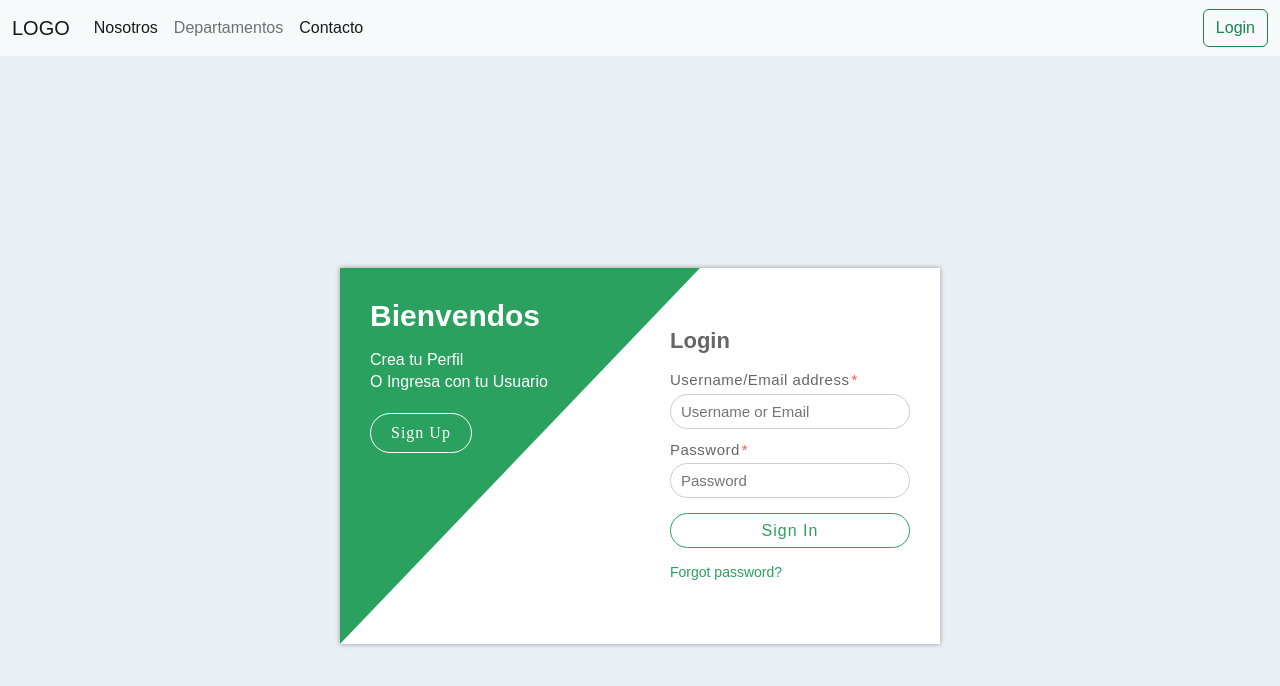
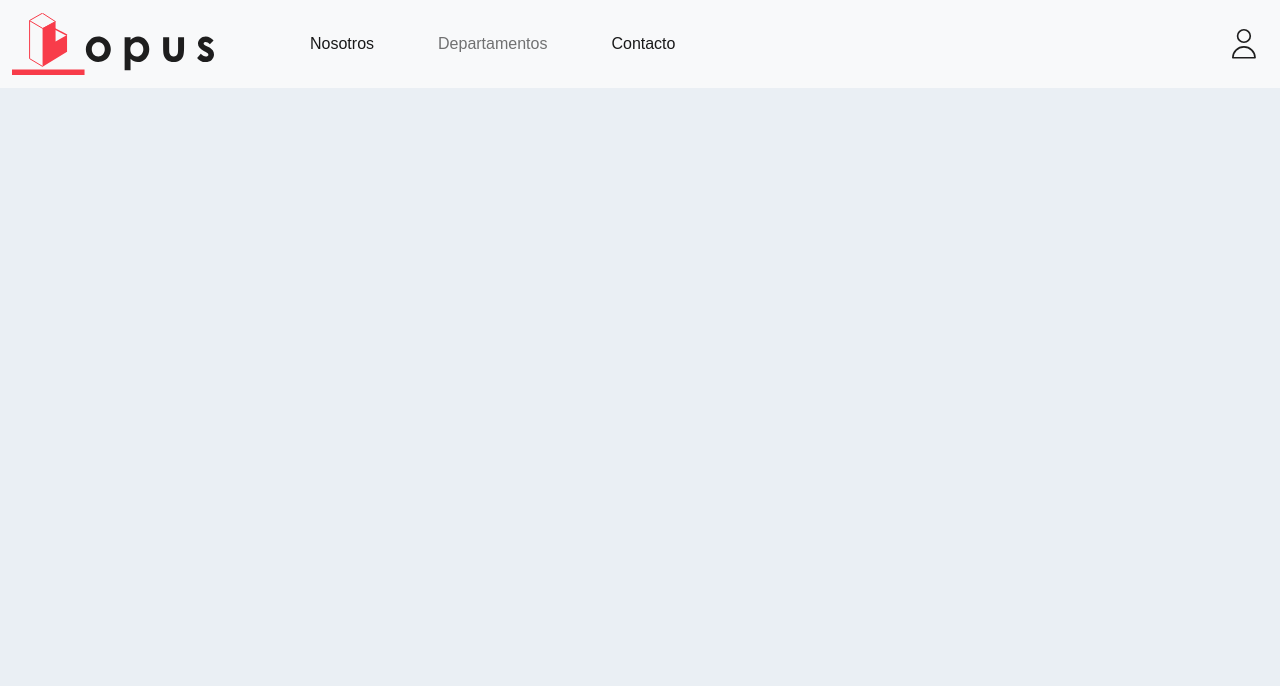
Before and after one commit to MarcosSWeis/opus, a React (Create React App) app in the folder frontend/: page / in a window 1280 px wide. Shown: the top 686 px of the page. Built offline with nearby package versions, Linux system fonts and the light colour scheme.

Commit message:
Completamos Navbar y formulario de logeo

```diff
--- a/frontend/src/App.css
+++ b/frontend/src/App.css
@@ -1,11 +1,3 @@
-/* .App {
-  text-align: center;
-}
-
-.App-logo {
-  height: 40vmin;
-  pointer-events: none;
-} */
 
 *{
     box-sizing: border-box;
@@ -48,13 +40,14 @@ body{
 .login .col-left{
     width: 60%;
     clip-path: polygon(0 0, 0% 100%, 100% 0 );
-    background: #2aa15f;
+    background: #F83C4A;
 }
 .login .col-right{
     padding: 60px 30px;
     width: 50%;
     margin-left: -10%;
 }
+
 
 @media(max-width: 575px){
     .login .contenedor{
@@ -63,16 +56,15 @@ body{
     }
     .login .col-left,
     .login .col-right{
-      width: 100%;
-      margin: 0;
-      clip-path: none;
+        width: 100%;
+        margin: 0;
+        clip-path: none;
     }
     .login .col-right{
         padding: 30px;
     }
 
 }
-
 
 .login .login-text{
     position: relative;
@@ -106,8 +98,18 @@ body{
     box-shadow: inset 0 0 0 0 #ffffff;
     transition: .3s;
 }
+
+.botonLogin{
+    border: none;
+
+}
+
+.botonLogin img{
+    width: 1.5rem;
+
+}
 .login .login-text .boton:hover{
-    color: #2aa15f;
+    color: #F83C4A;
     box-shadow: inset 150px 0 0 0  #ffffff;
 }
 
@@ -132,7 +134,7 @@ body{
     padding-top: 3px;
 }
 .login .login-form p a{
-    color: #2aa15f;
+    color: #F83C4A;
     font-size: 14px;
     text-decoration: none;
 }
@@ -167,48 +169,18 @@ body{
     display: inline-block;
     width: 100%;
     margin-top: 5px;
-    color: #2aa15f;
+    color: #F83C4A;
     font-size: 16px;
     letter-spacing: 1px;
     cursor: pointer;
     background: transparent;
-    border: 1px solid #2aa15f;
+    border: 1px solid #F83C4A;
     border-radius: 30px;
-    box-shadow: inset 0 0 0 0 #2aa15f;
+    box-shadow: inset 0 0 0 0 #F83C4A;
     transition: .3s;
 }
 .login .login-form button:hover,
 .login .login-form input[type=submit]:hover{
     color: #ffffff;
-    box-shadow: inset 250px 0 0 0 #2aa15f;
+    box-shadow: inset 250px 0 0 0 #F83C4A;
 }
-
-/* @media (prefers-reduced-motion: no-preference) {
-  .App-logo {
-    animation: App-logo-spin infinite 20s linear;
-  }
-}
-
-.App-header {
-  background-color: #282c34;
-  min-height: 100vh;
-  display: flex;
-  flex-direction: column;
-  align-items: center;
-  justify-content: center;
-  font-size: calc(10px + 2vmin);
-  color: white;
-}
-
-.App-link {
-  color: #61dafb;
-}
-
-@keyframes App-logo-spin {
-  from {
-    transform: rotate(0deg);
-  }
-  to {
-    transform: rotate(360deg);
-  }
-} */
--- a/frontend/src/App.js
+++ b/frontend/src/App.js
@@ -9,21 +9,8 @@ function App() {
 
       < Navbar/>
 
-      <LoginForm/>
-      {/* <header className="App-header">
-        <img src={logo} className="App-logo" alt="logo" />
-        <p>
-          Edit <code>src/App.js</code> and save to reload.
-        </p>
-        <a
-          className="App-link"
-          href="https://reactjs.org"
-          target="_blank"
-          rel="noopener noreferrer"
-        >
-          Learn React
-        </a>
-      </header> */}
+      {/* <LoginForm/> */}
+
     </div>
   );
 }
--- a/frontend/src/components/navbar.jsx
+++ b/frontend/src/components/navbar.jsx
@@ -1,29 +1,30 @@
 import React  from "react";
-
+import Logo from "../imgNavBar/logoH.svg"
+import Usuario from "../imgNavBar/usuario.svg"
 
 const Navbar  = () => {
     return (
         <>
                     <nav class="navbar navbar-expand-lg bg-light">
                                     <div class="container-fluid">
-                                                <a class="navbar-brand" href="#">LOGO</a>
+                                                <a class="navbar-brand" href="#"> <img src={Logo} alt="" /></a>
                                                 <button class="navbar-toggler" type="button" data-bs-toggle="collapse" data-bs-target="#navbarSupportedContent" aria-controls="navbarSupportedContent" aria-expanded="false" aria-label="Toggle navigation">
                                                 <span class="navbar-toggler-icon"></span>
                                                 </button>
                                                 <div class="collapse navbar-collapse" id="navbarSupportedContent">
-                                                    <ul class="navbar-nav me-auto mb-2 mb-lg-0">
+                                                    <ul class="navbar-nav me-auto mb-2 mb-lg-0 mx-5">
                                                                 <li class="nav-item">
-                                                                <a class="nav-link active" aria-current="page" href="#">Nosotros</a>
+                                                                <a class="nav-link active mx-4" aria-current="page" href="#">Nosotros</a>
                                                                 </li>
                                                                 <li class="nav-item">
-                                                                <a class="nav-link" href="#">Departamentos</a>
+                                                                <a class="nav-link mx-4" href="#">Departamentos</a>
                                                                 </li>
                                                                 <li class="nav-item">
-                                                                <a class="nav-link active" aria-current="page" href="#">Contacto</a>
+                                                                <a class="nav-link active mx-4" aria-current="page" href="#">Contacto</a>
                                                                 </li>
                                                     </ul>
                                                         <div>
-                                                                <button class="btn btn-outline-success" type="submit">Login</button>
+                                                                <button class="btn btn-outline-danger botonLogin  "   type="submit"><img src={Usuario} alt="" /></button>
                                                             </div>
                                             </div>
                                     </div>
```
Also changed, not shown: frontend/src/imgNavBar/logoH.svg (added), frontend/src/imgNavBar/usuario.svg (added).
